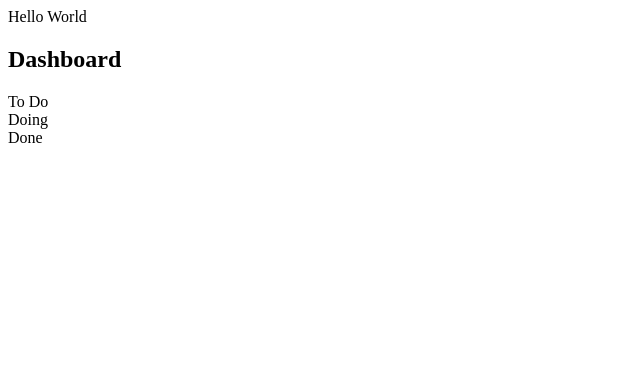
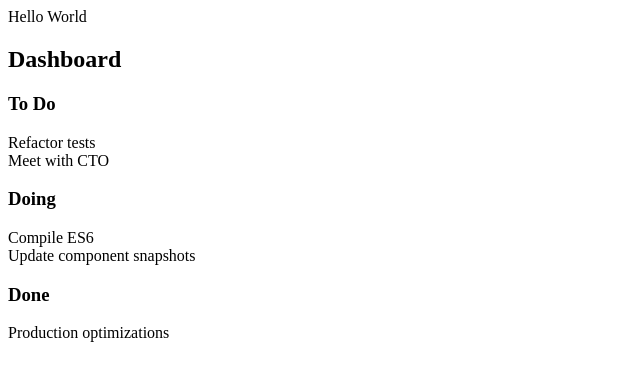
Before and after one commit to avoltis/Project-Workflow-Dashboard, a React (Create React App) app: page / in a window 1280 px wide. Shown: the top 376 px of the page, without its empty margins (0-640 px from the left). Built offline with nearby package versions, Linux system fonts and the light colour scheme.

Commit message:
tasklist

```diff
--- a/src/components/Dashboard.jsx
+++ b/src/components/Dashboard.jsx
@@ -1,11 +1,11 @@
 import React from 'react';
 import { connect } from 'react-redux';
-
+import { ConnectedTaskList } from './TaskList';
 export const Dashboard = ({ groups }) => (
- <div>
+  <div>
     <h2>Dashboard</h2>
     {groups.map(group => {
-      return <div>{group.name}</div>
+      return <ConnectedTaskList id={group.id} name={group.name} />;
     })}
   </div>
 );
--- /dev/null
+++ b/src/components/TaskList.jsx
@@ -0,0 +1,24 @@
+import React from 'react';
+import { connect } from 'react-redux';
+
+export const TaskList = ({ tasks, name }) => (
+  <div>
+    <h3>{name}</h3>
+    <div>
+      {tasks.map(task => {
+        return <div> {task.name}</div>;
+      })}
+    </div>
+  </div>
+);
+
+const mapStateToProps = (state, ownProps) => {
+  let groupID = ownProps.id;
+  return {
+    name: ownProps.name,
+    id: groupID,
+    tasks: state.tasks.filter(task => task.group === groupID)
+  };
+};
+
+export const ConnectedTaskList = connect(mapStateToProps)(TaskList);
```
